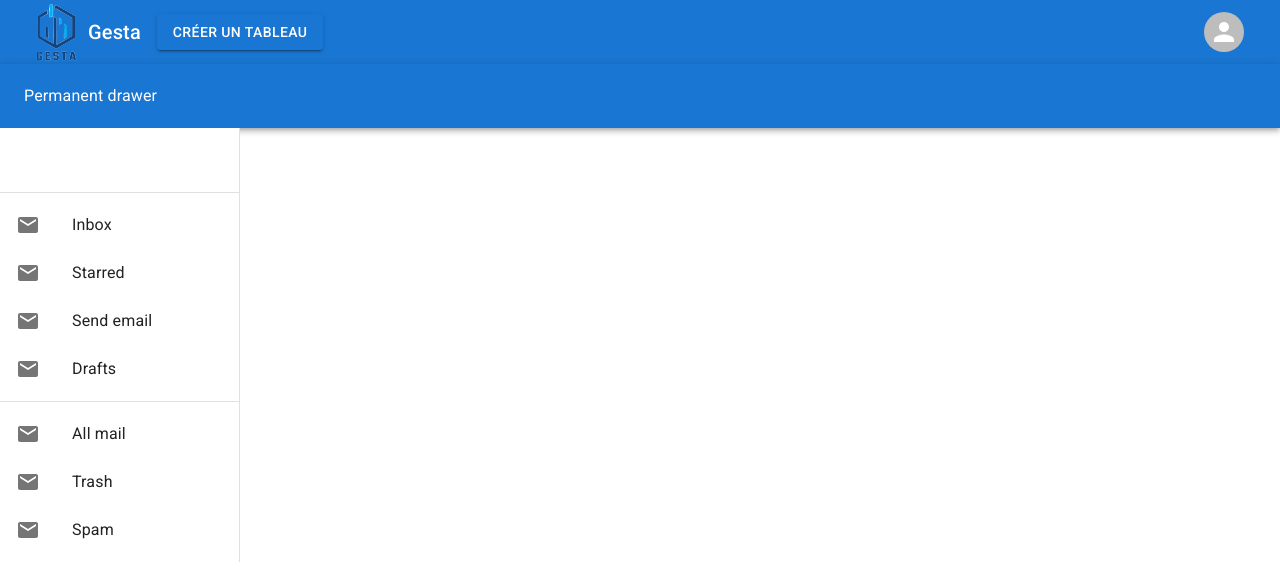
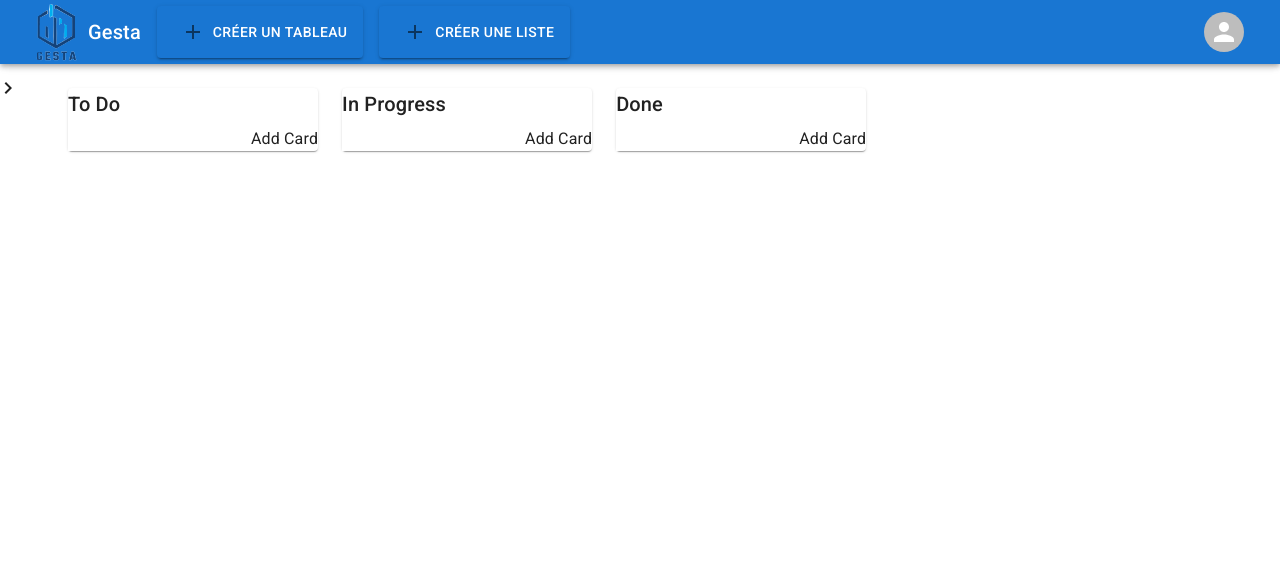
Before and after one commit to el-hadji-mamadou-sarr/gesta, a React (Create React App) app in the folder client/: page /dashboard in a window 1280 px wide. Shown: the top 578 px of the page. Built offline with nearby package versions, Linux system fonts and the light colour scheme.

Commit message:
dashboard

```diff
--- a/client/src/Component/grid/GridComponent.js
+++ b/client/src/Component/grid/GridComponent.js
@@ -1,21 +1,85 @@
 import * as React from 'react';
-import {Grid} from "@mui/material";
+import Grid from '@mui/material/Grid';
+import FormLabel from '@mui/material/FormLabel';
+import FormControl from '@mui/material/FormControl';
+import FormControlLabel from '@mui/material/FormControlLabel';
+import RadioGroup from '@mui/material/RadioGroup';
+import Radio from '@mui/material/Radio';
+import Paper from '@mui/material/Paper';
+import {CardComponent} from "../card/CardComponent";
+import {Button} from "@mui/material";
+import Typography from "@mui/material/Typography";
+import {useState} from "react";
+import AddIcon from '@mui/icons-material/Add';
+import IconButton from "@mui/material/IconButton";
 
+export const  GridComponent =()=> {
 
+    const [lists, setLists] = useState([
+        { id: 1, title: 'To Do', cards: [] },
+        { id: 2, title: 'In Progress', cards: [] },
+        { id: 3, title: 'Done', cards: [] },
+    ]);
 
-
-export const GridComponent =()=> {
-
+    const handleAddCard = (listId, cardTitle) => {
+        const newLists = lists.map(list => {
+            if (list.id === listId) {
+                return {
+                    ...list,
+                    cards: [...list.cards, { id: Date.now(), title: cardTitle }],
+                };
+            }
+            return list;
+        });
+        setLists(newLists);
+    };
 
     return (
-        <React.Fragment>
-            <Grid container spacing={2}>
-                <Grid>
+        <div>
+            <Grid container spacing={3}>
+                {lists.map(list => (
+                    <Grid key={list.id} item xs={12} sm={4}>
+                        <Paper>
+                            <Typography variant="h6" gutterBottom>
+                                {list.title}
+                            </Typography>
+                            {list.cards.map(card => (
+                                <Card key={card.id} title={card.title} />
+                            ))}
+                            <AddCardForm listId={list.id} onAddCard={handleAddCard} />
+                        </Paper>
+                    </Grid>
+                ))}
+            </Grid>
+        </div>
+    );
+};
 
-                </Grid>
+const Card = ({ title }) => {
+    return (
+        <Paper>
+            <Typography variant="body1">{title}</Typography>
+        </Paper>
+    );
+};
 
-            </Grid>
-        </React.Fragment>
+const AddCardForm = ({ listId, onAddCard }) => {
+    const [cardTitle, setCardTitle] = useState('');
 
-    )
+    const handleSubmit = e => {
+        e.preventDefault();
+        onAddCard(listId, cardTitle);
+        setCardTitle('');
+    };
+
+    return (
+        <form onSubmit={handleSubmit}>
+            <input
+                type="text"
+                value={cardTitle}
+                onChange={e => setCardTitle(e.target.value)}
+            />
+            <button type="submit">Add Card</button>
+        </form>
+    );
 }
--- a/client/src/Component/navbar/dashboard/MenuAppBar.js
+++ b/client/src/Component/navbar/dashboard/MenuAppBar.js
@@ -15,6 +15,8 @@ import MailIcon from '@mui/icons-material/Mail';
 import MenuIcon from "@mui/icons-material/Menu";
 import {AccountCircle} from "@mui/icons-material";
 import {Link} from "react-router-dom";
+import {useTheme} from "@mui/material/styles";
+import AddIcon from '@mui/icons-material/Add';
 
 
 
@@ -34,16 +36,34 @@ export default function MenuAppBar() {
     setAnchorEl(null);
   };
 
+
+  const [open, setOpen] = React.useState(false);
+
+
   return (
       <Box >
-        <AppBar position="static">
+        <AppBar  position="fixed" open={open}>
           <Toolbar>
             <Link to=""><img src={logo} alt="Logo" /></Link>
             <Typography variant="h6" component="div">
               Gesta
             </Typography>
-            <Box  sx={{ flexGrow: 1, ml:2 }} >
-              <Button variant="contained">Créer un tableau</Button>
+            <Box  sx={{ ml:2 }}>
+              <Button variant="contained">
+                <IconButton>
+                  <AddIcon/>
+                </IconButton>
+                Créer un tableau
+              </Button>
+            </Box>
+
+            <Box sx={{ flexGrow: 1, ml:2 }}>
+              <Button variant="contained" ml={2}>
+                <IconButton>
+                  <AddIcon/>
+                </IconButton>
+                Créer une liste
+              </Button>
             </Box>
 
 
--- a/client/src/Component/navbar/drawer/DrawerNavBar.js
+++ b/client/src/Component/navbar/drawer/DrawerNavBar.js
@@ -1,27 +1,82 @@
 import * as React from 'react';
-import {
-    Drawer,
-    Box,
-    Typography,
-    IconButton,
-    Divider,
-    List,
-    ListItem,
-    ListItemButton,
-    ListItemIcon, ListItemText
-} from "@mui/material";
-import { useState} from "react";
-import MenuIcon from "@mui/icons-material/Menu";
-import Toolbar from "@mui/material/Toolbar";
-import MailIcon from "@mui/icons-material/Mail";
+import { styled, useTheme } from '@mui/material/styles';
+import Box from '@mui/material/Box';
+import Drawer from '@mui/material/Drawer';
+import CssBaseline from '@mui/material/CssBaseline';
+import List from '@mui/material/List';
+import Divider from '@mui/material/Divider';
+import IconButton from '@mui/material/IconButton';
+import ChevronLeftIcon from '@mui/icons-material/ChevronLeft';
+import ChevronRightIcon from '@mui/icons-material/ChevronRight';
+import ListItem from '@mui/material/ListItem';
+import ListItemButton from '@mui/material/ListItemButton';
+import ListItemIcon from '@mui/material/ListItemIcon';
+import ListItemText from '@mui/material/ListItemText';
+import InboxIcon from '@mui/icons-material/MoveToInbox';
+import MailIcon from '@mui/icons-material/Mail';
+
+import {GridComponent} from "../../grid/GridComponent";
+
+import MenuAppBar from "../dashboard/MenuAppBar";
+
+const drawerWidth = 240;
+
+const Main = styled('main', { shouldForwardProp: (prop) => prop !== 'open' })(
+    ({ theme, open }) => ({
+        flexGrow: 1,
+        padding: theme.spacing(3),
+        transition: theme.transitions.create('margin', {
+            easing: theme.transitions.easing.sharp,
+            duration: theme.transitions.duration.leavingScreen,
+        }),
+        marginLeft: `-${drawerWidth}px`,
+        ...(open && {
+            transition: theme.transitions.create('margin', {
+                easing: theme.transitions.easing.easeOut,
+                duration: theme.transitions.duration.enteringScreen,
+            }),
+            marginLeft: 0,
+        }),
+    }),
+);
 
 
 
-const drawerWidth = 240;
-export const DrawerNavBar = () => {
-    // const [isDrawerOpen, setIsDrawerOpen] = useState(false)
+const DrawerHeader = styled('div')(({ theme }) => ({
+    display: 'flex',
+    alignItems: 'center',
+    padding: theme.spacing(0, 1),
+    // necessary for content to be below app bar
+    ...theme.mixins.toolbar,
+    justifyContent: 'flex-end',
+}));
+
+export const DrawerNavBar =() => {
+    const theme = useTheme();
+    const [open, setOpen] = React.useState(false);
+
+    const handleDrawerOpen = () => {
+        setOpen(true);
+    };
+
+    const handleDrawerClose = () => {
+        setOpen(false);
+    };
+
 
     return (
+        <Box  sx={{ display: 'flex' }}>
+            <CssBaseline />
+
+            <IconButton
+                color="inherit"
+                        aria-label="open drawer"
+                        onClick={handleDrawerOpen}
+                        edge="start"
+                        sx={{ mr: 2, ...(open && { display: 'none' }) }}>
+
+                {theme.direction === 'ltr' ? <ChevronRightIcon /> : <ChevronRightIcon />}
+            </IconButton>
             <Drawer
                 sx={{
                     width: drawerWidth,
@@ -29,19 +84,25 @@ export const DrawerNavBar = () => {
                     '& .MuiDrawer-paper': {
                         width: drawerWidth,
                         boxSizing: 'border-box',
-                    position: 'relative',                },
+                        mt: 8
+                    },
                 }}
-            variant="permanent"
+                variant="persistent"
                 anchor="left"
+                open={open}
             >
-            <Toolbar />
+                <DrawerHeader>
+                    <IconButton onClick={handleDrawerClose}>
+                        {theme.direction === 'ltr' ? <ChevronLeftIcon /> : <ChevronRightIcon />}
+                    </IconButton>
+                </DrawerHeader>
                 <Divider />
                 <List>
                     {['Inbox', 'Starred', 'Send email', 'Drafts'].map((text, index) => (
                         <ListItem key={text} disablePadding>
                             <ListItemButton>
                                 <ListItemIcon>
-                                {index % 2 === 0 ? <MailIcon /> : <MailIcon />}
+                                    {index % 2 === 0 ? <InboxIcon /> : <MailIcon />}
                                 </ListItemIcon>
                                 <ListItemText primary={text} />
                             </ListItemButton>
@@ -54,7 +115,7 @@ export const DrawerNavBar = () => {
                         <ListItem key={text} disablePadding>
                             <ListItemButton>
                                 <ListItemIcon>
-                                {index % 2 === 0 ? <MailIcon /> : <MailIcon />}
+                                    {index % 2 === 0 ? <InboxIcon /> : <MailIcon />}
                                 </ListItemIcon>
                                 <ListItemText primary={text} />
                             </ListItemButton>
@@ -62,6 +123,10 @@ export const DrawerNavBar = () => {
                     ))}
                 </List>
             </Drawer>
-
-    )
+            <Main open={open}>
+                <DrawerHeader />
+                <GridComponent/>
+            </Main>
+        </Box>
+    );
 }
--- a/client/src/Pages/dashboard/Dashboard.js
+++ b/client/src/Pages/dashboard/Dashboard.js
@@ -6,25 +6,24 @@ import AppBar from "@mui/material/AppBar";
 import Toolbar from "@mui/material/Toolbar";
 import Typography from "@mui/material/Typography";
 import Box from '@mui/material/Box';
+import {useState} from "react";
+import ArrowForwardIosIcon from '@mui/icons-material/ArrowForwardIos';
+import IconButton from "@mui/material/IconButton";
 
 export default function Dashboard() {
 
+
   return (
     <React.Fragment>
-      <Box sx={{ flexGrow: 1 }}>
-        <MenuAppBar />
-      </Box>
-      <CssBaseline />
+        <Box sx={{ display: 'flex' }}>
+            <CssBaseline />
+            <MenuAppBar/>
+            <DrawerNavBar/>
 
-      <Box sx={{ display: 'flex', flexDirection: 'column'}}>
+        </Box>
 
-          <AppBar position="relative">
-            <Toolbar>
-              <Typography variant="h7">Permanent drawer</Typography>
-            </Toolbar>
-          </AppBar>
-        <DrawerNavBar />
-      </Box>
+
+
     </React.Fragment>
   );
 }
--- a/client/src/Pages/home/Home.js
+++ b/client/src/Pages/home/Home.js
@@ -1,11 +1,11 @@
 import { Grid } from "@mui/material";
 import homeHero from "./../../Assets/images/home-hero.svg";
-import MenuAppBar from "../../Component/navbar/dashboard/MenuAppBar";
+import NavigationNavBar from "../../Component/navbar/NavigationNavBar";
 
 
 export default function Home() {
   return (<>
-    <MenuAppBar />
+    <NavigationNavBar />
     <Grid container spacing={6} sx={{ display: 'flex' }}>
       <Grid item xs={6}>
         <div className="p-24">
```
Lines whose indentation alone changed are shown as unchanged.
